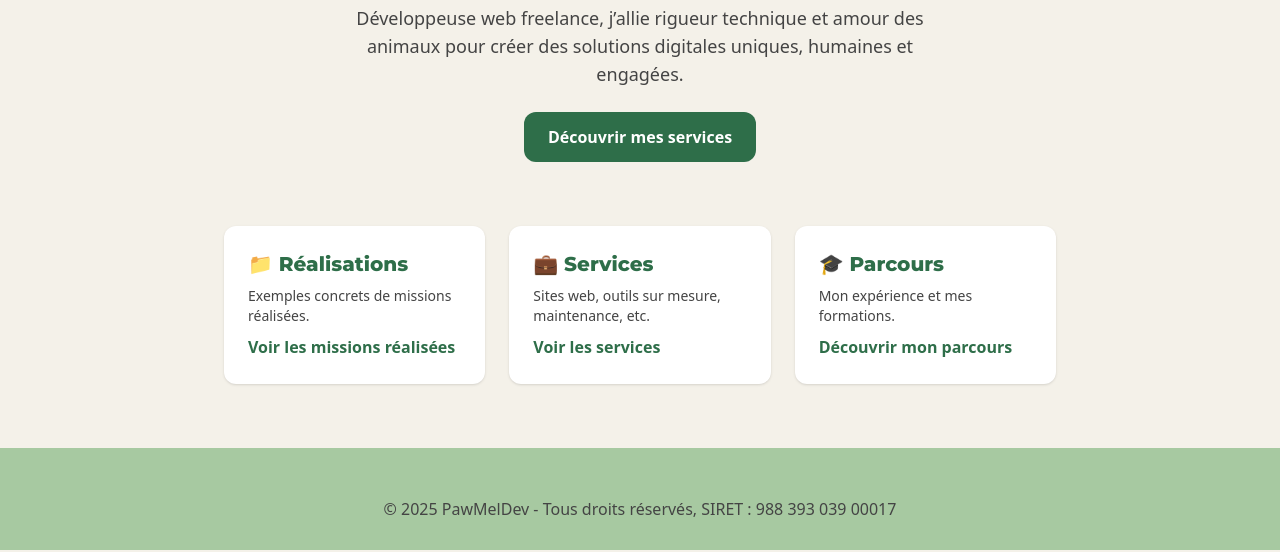
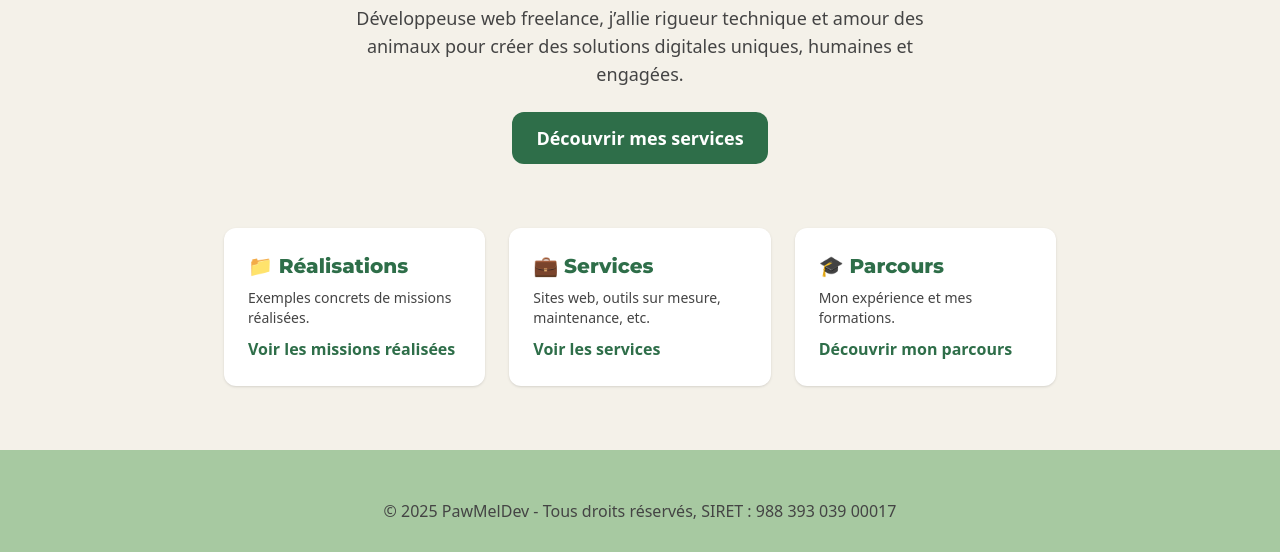
Before and after one commit to PawMelOfficiel/dev.pawmel.com, a website: page accueil/index.html in a window 1280 px wide. Shown: the part 291-843 px from the top of the page. Drawn offline with Linux system fonts and the light colour scheme.

Commit message:
Just a bit of button styling

```diff
--- a/accueil/index.html
+++ b/accueil/index.html
@@ -165,7 +165,7 @@
             digitales uniques, humaines et engagées.
         </p>
         <a href="/services/"
-            class="bg-[#2E6E49] font-semibold text-white px-6 py-3 rounded-xl hover:bg-[#25603e] transition">
+            class="bg-[#2E6E49] font-semibold text-lg text-white px-6 py-3 rounded-xl hover:bg-[#25603e] transition">
             Découvrir mes services
         </a>
 
```
Also changed, not shown: index.html (+1 -1 lines), dist/styles.css.
